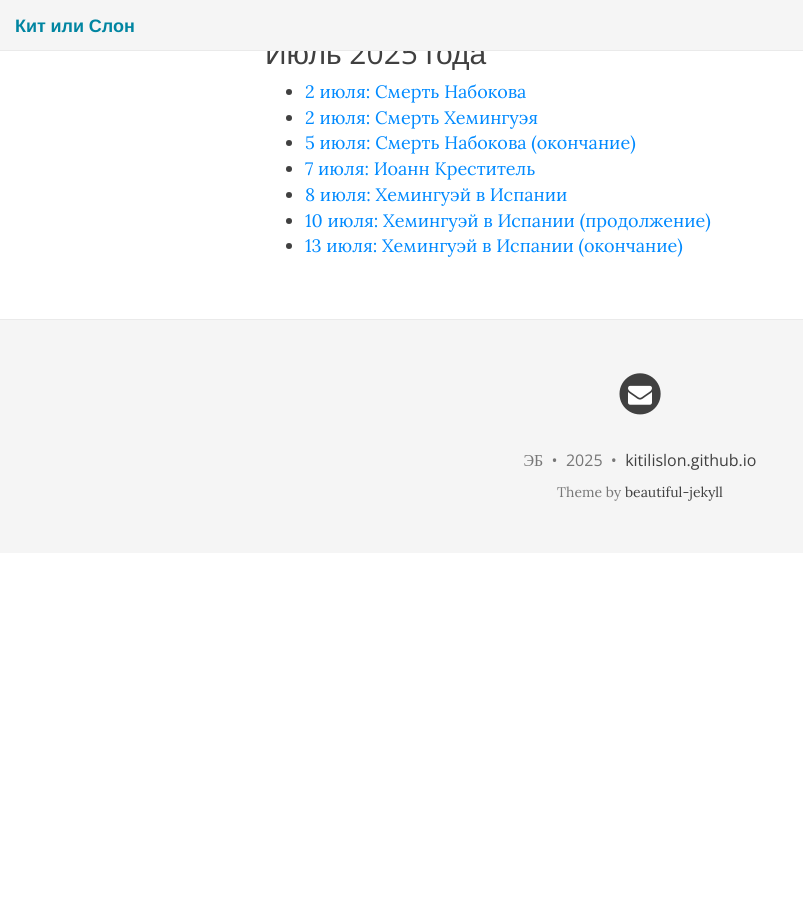
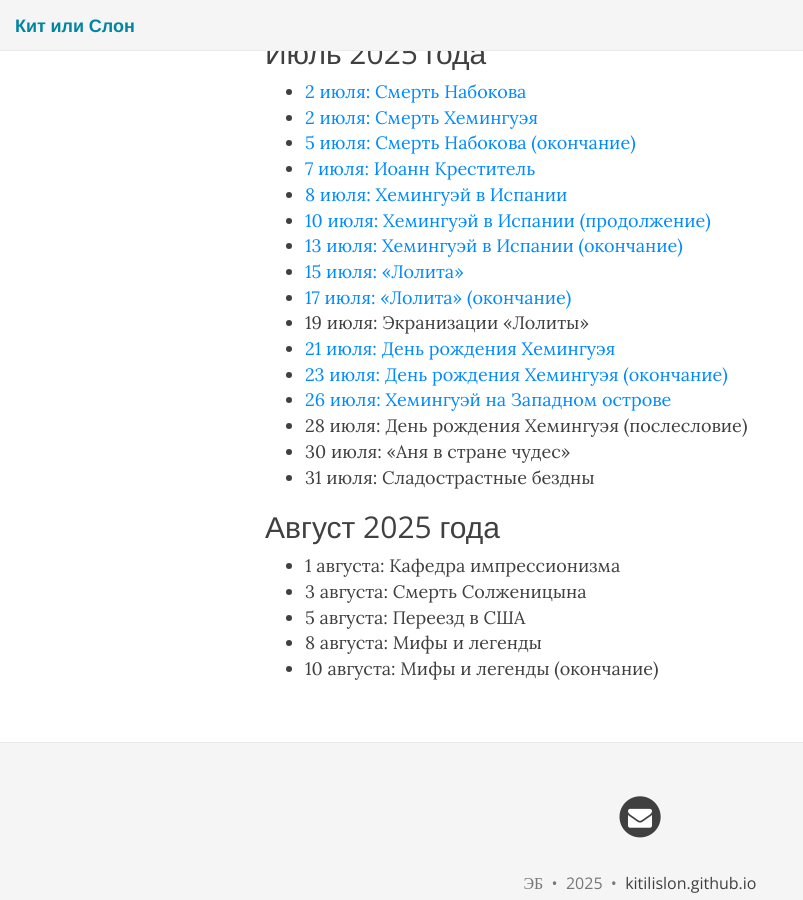
Before and after one commit to KitIliSlon/KitIliSlon.github.io, a Jekyll site: the page built from index.md, in a window 1280 px wide and 900 px high, scrolled down 3968 px. Shown: the whole window, without its empty margins (0-803 px from the left). Built offline with Jekyll 4.4.1, drawn with Linux system fonts in a browser that asks for light colours; nearby versions of some CDN libraries; before the commit the page ends 4521 px from its top, so only the background shows below that.

Commit message:
2025-07-26

```diff
--- a/index.md
+++ b/index.md
@@ -160,3 +160,20 @@ published: true
 * [8 июля: Хемингуэй в Испании](https://kitilislon.github.io/2025-07-08)
 * [10 июля: Хемингуэй в Испании (продолжение)](https://kitilislon.github.io/2025-07-10)
 * [13 июля: Хемингуэй в Испании (окончание)](https://kitilislon.github.io/2025-07-13)
+* [15 июля: «Лолита»](https://kitilislon.github.io/2025-07-15)
+* [17 июля: «Лолита» (окончание)](https://kitilislon.github.io/2025-07-17)
+* 19 июля: Экранизации «Лолиты»
+* [21 июля: День рождения Хемингуэя](https://kitilislon.github.io/2025-07-21)
+* [23 июля: День рождения Хемингуэя (окончание)](https://kitilislon.github.io/2025-07-23)
+* [26 июля: Хемингуэй на Западном острове](https://kitilislon.github.io/2025-07-26)
+* 28 июля: День рождения Хемингуэя (послесловие)
+* 30 июля: «Аня в стране чудес»
+* 31 июля: Сладострастные бездны
+
+## Август 2025 года
+
+* 1 августа: Кафедра импрессионизма
+* 3 августа: Смерть Солженицына
+* 5 августа: Переезд в США
+* 8 августа: Мифы и легенды
+* 10 августа: Мифы и легенды (окончание)
```
Also changed, not shown: 2025-07-15.md (added, +35 -0 lines), 2025-07-17.md (added, +23 -0 lines), 2025-07-21.md (added, +29 -0 lines), 2025-07-23.md (added, +27 -0 lines), 2025-07-26.md (added, +29 -0 lines).
